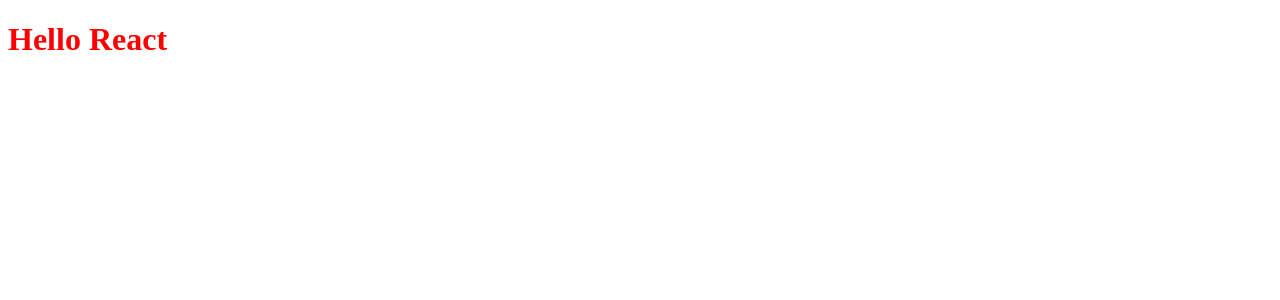
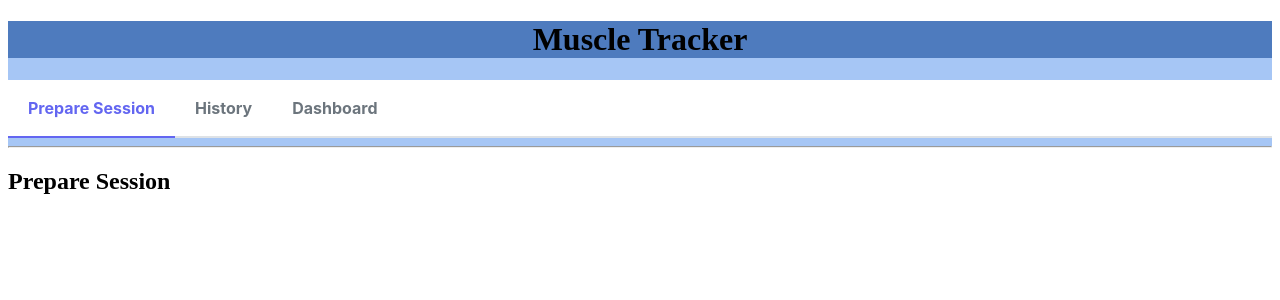
Before and after one commit to KragWu/MuscleTracker, a React app in the folder client/: page / in a window 1280 px wide. Shown: the top 300 px of the page. Built offline with nearby package versions, Linux system fonts and the light colour scheme.

Commit message:
:sparkles: Add Layout and Menu + :memo: Documentation

```diff
--- a/client/package.json
+++ b/client/package.json
@@ -36,7 +36,10 @@
     "webpack-merge": "^5.8.0"
   },
   "dependencies": {
+    "primeicons": "^6.0.1",
+    "primereact": "^9.2.2",
     "react": "^18.2.0",
-    "react-dom": "^18.2.0"
+    "react-dom": "^18.2.0",
+    "react-router-dom": "^6.10.0"
   }
 }
--- a/client/public/index.html
+++ b/client/public/index.html
@@ -4,12 +4,11 @@
     <meta charset="UTF-8" />
     <meta http-equiv="X-UA-Compatible" content="IE=edge" />
     <meta name="viewport" content="width=device-width, initial-scale=1.0" />
-    <title>React with Webpack</title>
+    <title>Muscle Tracker</title>
   </head>
   <body>
     <div id="app"></div>
-
     <!-- Notice we are pointing to `bundle.js` file -->
-    <script src="bundle.js"></script>
+    <!-- script src="bundle.js"></script -->
   </body>
 </html>
--- a/client/src/App.css
+++ /dev/null
@@ -1,3 +0,0 @@
-h1 {
-    color: red;
-}
--- a/client/src/App.js
+++ b/client/src/App.js
@@ -1,6 +1,31 @@
 import React from "react";
+import { Routes, Route, Navigate } from "react-router-dom";
+import HeaderLayout from "./components/HeaderLayout";
+import PrepareSessionLayout from "./components/PrepareSessionLayout";
+import HistorySessionLayout from "./components/HistorySessionLayout";
+import DashboardLayout from "./components/DashboardLayout";
+
+//theme
+import "primereact/resources/themes/lara-light-indigo/theme.css";
+//core
+import "primereact/resources/primereact.min.css";
+//icons
+import "primeicons/primeicons.css";
+
+
 const App = () => {
-  return <h1>Hello React</h1>;
+  return <Routes>
+        <Route path="/" element={<HeaderLayout />}>
+          <Route index element={<PrepareSessionLayout />} />
+          <Route path="history" element={<HistorySessionLayout />} />
+          <Route path="dashboard" element={<DashboardLayout />} />
+
+          {/* Using path="*"" means "match anything", so this route
+                acts like a catch-all for URLs that we don't have explicit
+                routes for. */}
+          <Route path="*" element={<Navigate to="/" />} />
+        </Route>
+      </Routes>;
 };
 
 export default App;
--- /dev/null
+++ b/client/src/components/DashboardLayout.js
@@ -0,0 +1,9 @@
+import React from "react";
+
+const DashboardLayout = () => {
+    return <div>
+        <h2>Dashboard</h2>
+    </div>
+};
+
+export default DashboardLayout;
--- /dev/null
+++ b/client/src/components/HeaderLayout.css
@@ -0,0 +1,15 @@
+.Title-App {
+    text-align: center;
+    background-color: #4E7BBE;
+    display: block;
+    margin-top: 0;
+    top: 1px;
+}
+
+.header {
+    background-color: #A6C6F5;
+}
+
+.onglet-menu {
+    display: inline;
+}
--- /dev/null
+++ b/client/src/components/HeaderLayout.js
@@ -0,0 +1,47 @@
+import React from "react";
+import { Outlet, useNavigate } from "react-router-dom";
+import "./HeaderLayout.css"
+import {TabMenu} from 'primereact/tabmenu'
+
+const HeaderLayout = () => {
+
+  const navigate=useNavigate();
+
+  const items = [
+    {id: 0, label: 'Prepare Session', command: () => navigate("/"), path: '/', className: "onglet-menu"},
+    {id: 1, label: 'History', command: () => navigate("/history"), path: '/history', className: "onglet-menu"},
+    {id: 2, label: 'Dashboard', command: () => navigate("/dashboard"), path: '/dashboard', className: "onglet-menu"}
+  ]
+
+  function computeUrl() {
+    var result = 0;
+    var url = window.location.pathname;
+    items.forEach (it => {
+      if (it.path == url) {
+        result = it.id;
+      }
+    });
+    return result;
+  }
+
+  return (
+    <div>
+      <div className="header">
+        <div className="Title-App">
+          <h1>Muscle Tracker</h1>
+        </div>
+        <div className="card">
+          <TabMenu model={items} activeIndex={computeUrl()} />
+        </div>
+        <hr />
+      </div>
+
+      {/* An <Outlet> renders whatever child route is currently active,
+          so you can think about this <Outlet> as a placeholder for
+          the child routes we defined above. */}
+      <Outlet />
+    </div>
+  );
+}
+
+export default HeaderLayout;
--- /dev/null
+++ b/client/src/components/HistorySessionLayout.js
@@ -0,0 +1,9 @@
+import React from "react";
+
+const HistorySessionLayout = () => {
+    return <div>
+        <h2>History Sessions</h2>
+    </div>
+};
+
+export default HistorySessionLayout;
--- /dev/null
+++ b/client/src/components/PrepareSessionLayout.js
@@ -0,0 +1,9 @@
+import React from "react";
+
+const PrepareSessionLayout = () => {
+    return <div>
+        <h2>Prepare Session</h2>
+    </div>
+};
+
+export default PrepareSessionLayout;
--- a/client/src/index.js
+++ b/client/src/index.js
@@ -1,8 +1,16 @@
 import React from "react";
-import ReactDOM from "react-dom";
+import * as ReactDOMClient from "react-dom/client";
+import { BrowserRouter } from "react-router-dom";
 import App from "./App";
-import "./App.css";
 
-const el = document.getElementById("app");
+const element = document.getElementById("app");
 
-ReactDOM.render(<App />, el);
+const root = ReactDOMClient.createRoot(element);
+
+root.render(
+    <React.StrictMode>
+        <BrowserRouter>
+            <App />
+        </BrowserRouter>
+    </React.StrictMode>
+);
--- a/client/webpack.common.js
+++ b/client/webpack.common.js
@@ -5,6 +5,7 @@
   output: {
     path: path.join(__dirname, "/dist"), // the bundle output path
     filename: "bundle.js", // the name of the bundle
+    publicPath: "/",
   },
   plugins: [
     new HtmlWebpackPlugin({
@@ -31,4 +32,7 @@
       },
     ],
   },
+  devServer: {
+    historyApiFallback: true,
+  },
 };
```
Also changed, not shown: 2 other files (tests, documents, lock files or other folders).
